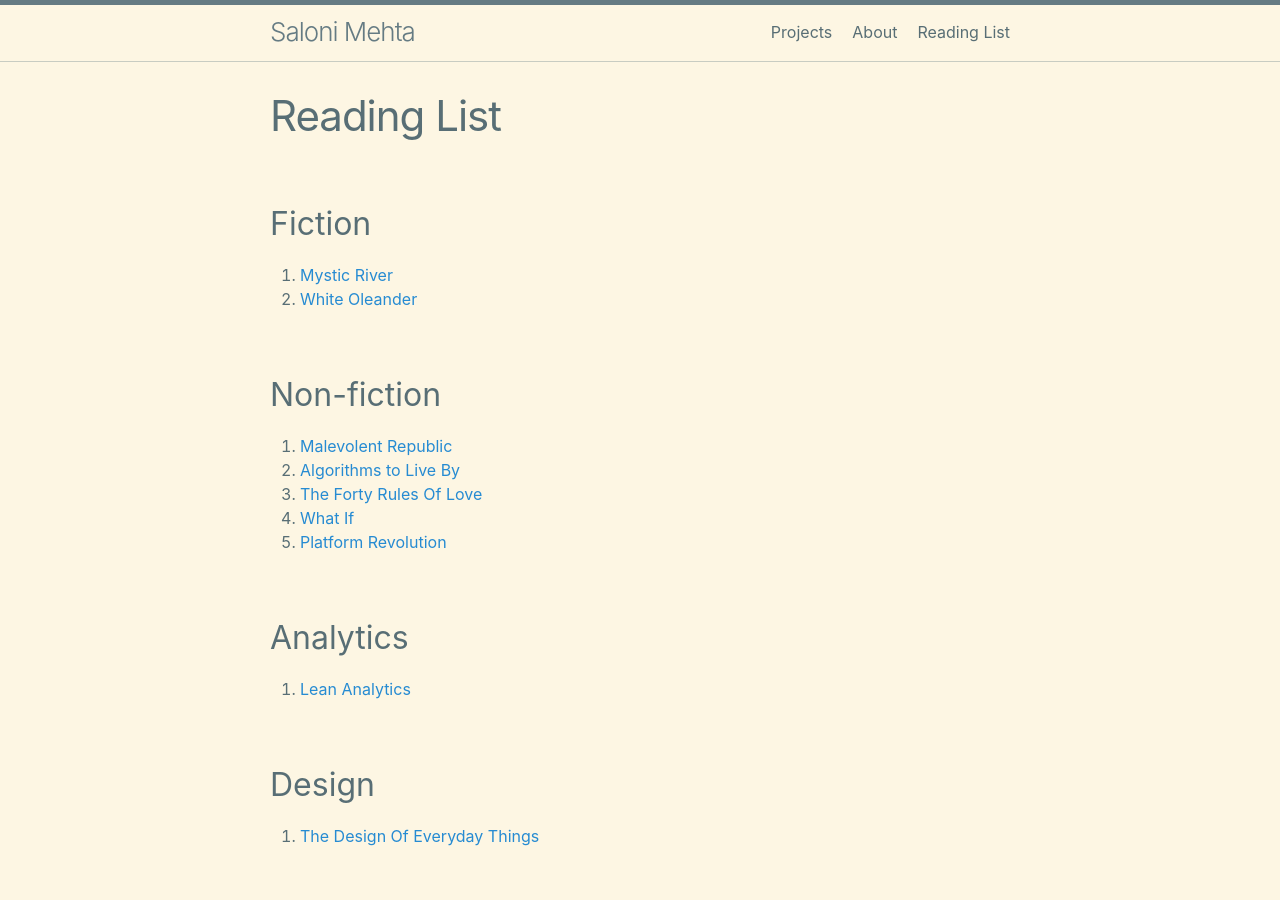
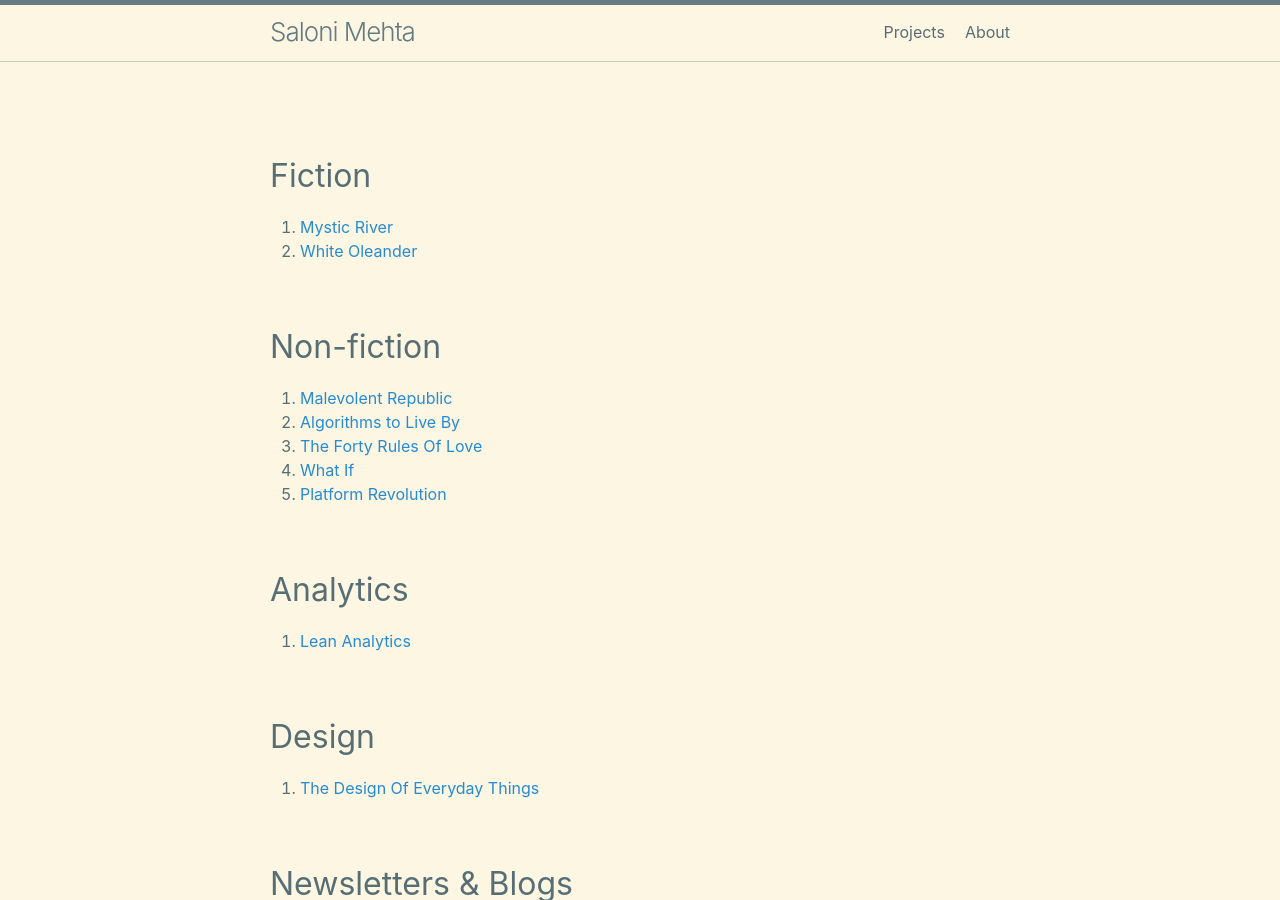
Before and after one commit to salonimehta073/mydoctheme, a Jekyll site: the page built from reading-list.md, in a window 1280 px wide and 900 px high. Built offline with Jekyll 4.4.1, drawn with Linux system fonts in a browser that asks for light colours.

Commit message:
Update reading-list.md

```diff
--- a/reading-list.md
+++ b/reading-list.md
@@ -1,6 +1,5 @@
 ---
 layout: page
-title: Reading List
 image:
   path: /assets/link_preview.PNG
 permalink: /reading-list/
```
